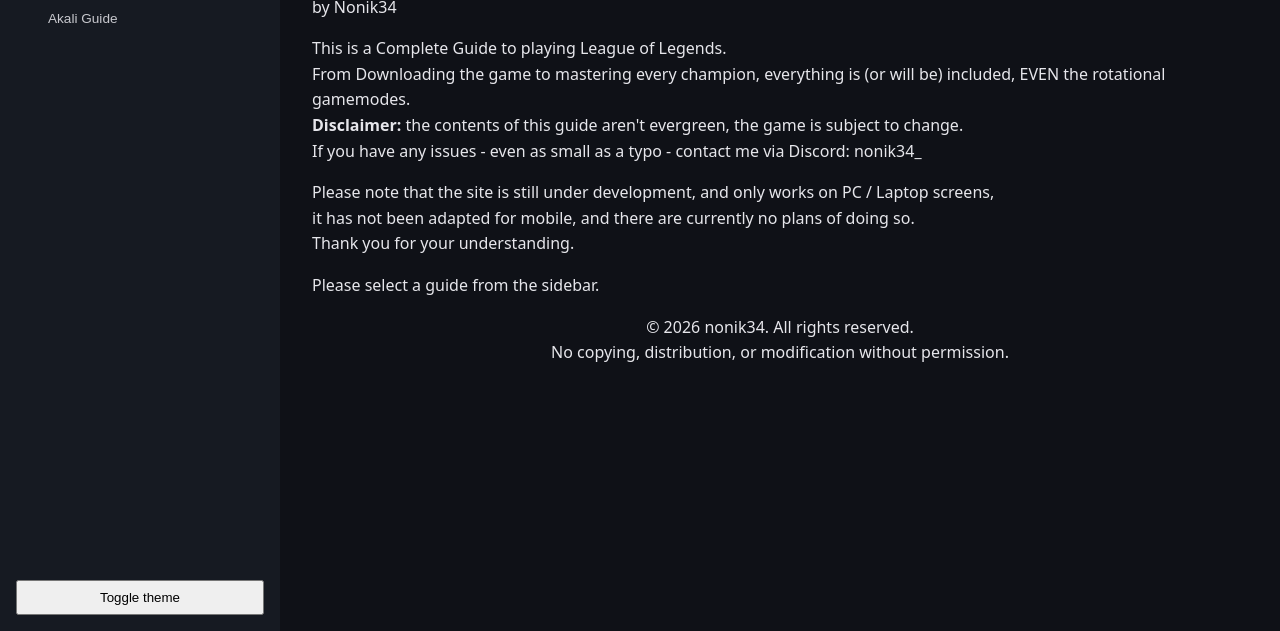
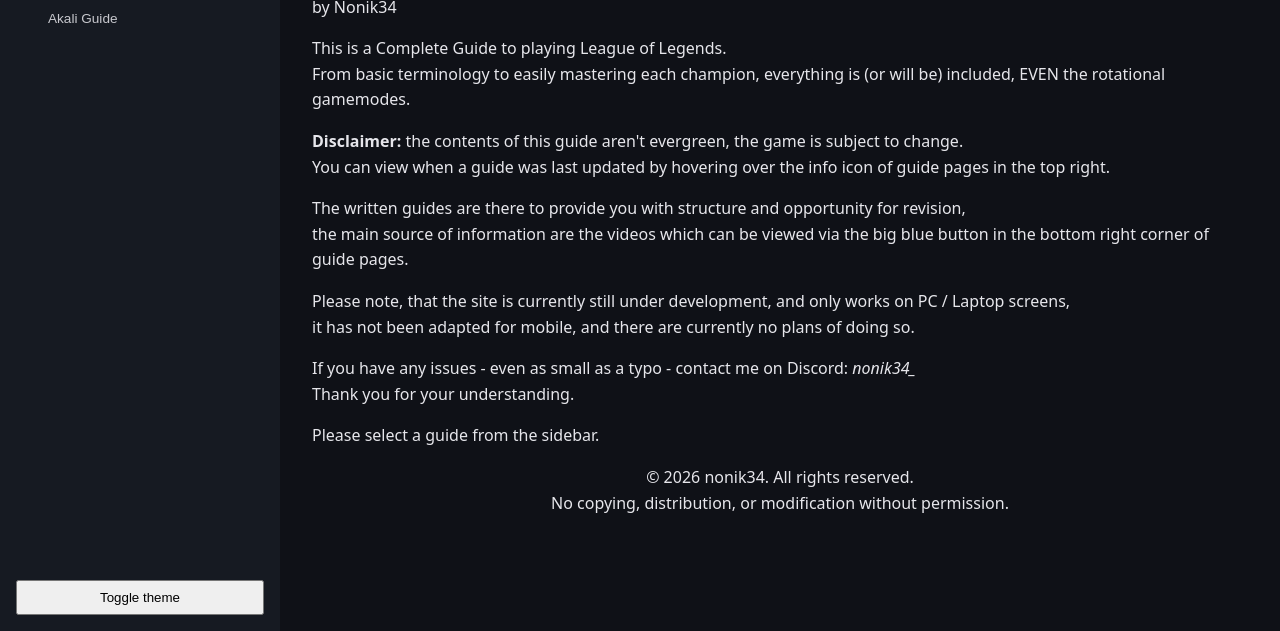
Before and after one commit to nonik34/LoL-Guides, a plain HTML site: page index.html in a window 1280 px wide. Shown: the part 169-800 px from the top of the page. Drawn offline with nearby package versions, Linux system fonts and the light colour scheme.

Commit message:
Update index.html

```diff
--- a/index.html
+++ b/index.html
@@ -32,8 +32,11 @@
     <p>to</p>
     <h3>LoL-Guides</h3>
     <p>by Nonik34</p>
-    <p>This is a Complete Guide to playing League of Legends. <br> From Downloading the game to mastering every champion, everything is (or will be) included, EVEN the rotational gamemodes. <br><b>Disclaimer:</b> the contents of this guide aren't evergreen, the game is subject to change. <br>If you have any issues - even as small as a typo - contact me via Discord: nonik34_</p>
-    <p>Please note that the site is still under development, and only works on PC / Laptop screens, <br>it has not been adapted for mobile, and there are currently no plans of doing so. <br>Thank you for your understanding.</p>
+    <p>This is a Complete Guide to playing League of Legends. <br> From basic terminology to easily mastering each champion, everything is (or will be) included, EVEN the rotational gamemodes.</p>
+    <p><b>Disclaimer:</b> the contents of this guide aren't evergreen, the game is subject to change. <br>You can view when a guide was last updated by hovering over the info icon of guide pages in the top right.</p>
+    <p>The written guides are there to provide you with structure and opportunity for revision,<br> the main source of information are the videos which can be viewed via the big blue button in the bottom right corner of guide pages.</p>
+    <p>Please note, that the site is currently still under development, and only works on PC / Laptop screens, <br>it has not been adapted for mobile, and there are currently no plans of doing so.</p>
+    <p>If you have any issues - even as small as a typo - contact me on Discord: <i>nonik34_</i><br>Thank you for your understanding.</p>
     <p>Please select a guide from the sidebar.</p>
     <p style="text-align: center">© 2026 nonik34. All rights reserved.  <br>No copying, distribution, or modification without permission.</p>
   </main>
```
